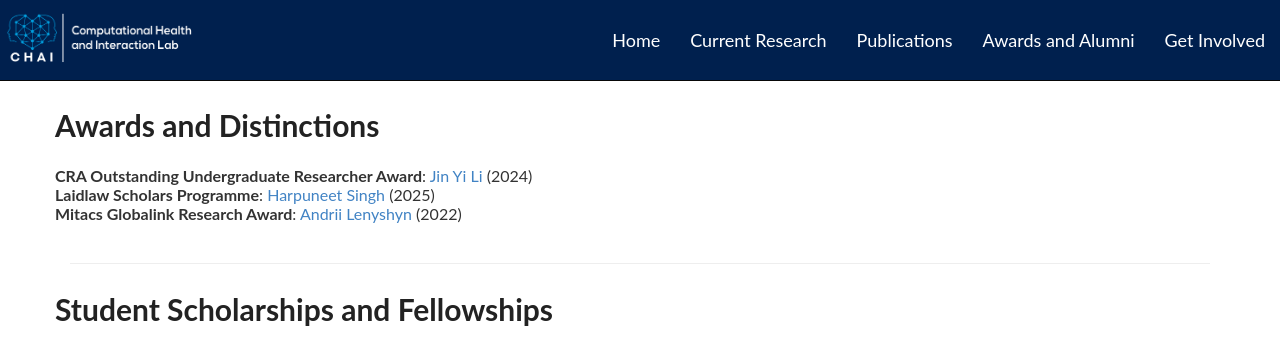
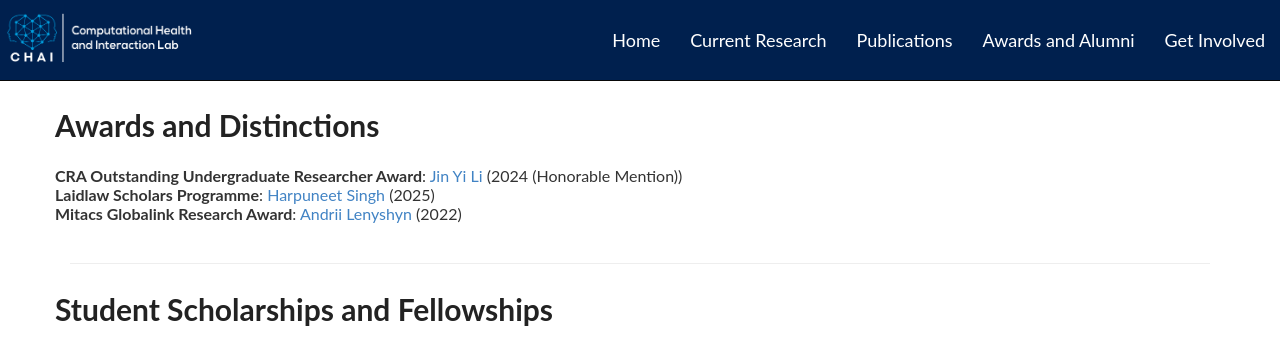
Before and after one commit to chai-toronto/chai-toronto.github.io, a Jekyll site: the page built from awards_alumni/index.html, in a window 1280 px wide and 1303 px high. Shown: the top 352 px of the window. Built offline with Jekyll 4.4.1, drawn with Linux system fonts in a browser that asks for light colours.

Commit message:
fixing awards and adding matthew photo

```diff
--- a/_data/awards.yml
+++ b/_data/awards.yml
@@ -7,7 +7,7 @@
   url: https://cra.org/about/awards/outstanding-undergraduate-researcher-award/
   winners:
   - name: helen_li
-    year: 2024
+    year: 2024 (Honorable Mention)
 - award: Laidlaw Scholars Programme
   url: https://laidlawfoundation.com/the-laidlaw-scholars-leadership-research-programme/about-the-programme/
   winners:
```
Also changed, not shown: images/members/matthew_parvaneh.jpeg (added).
